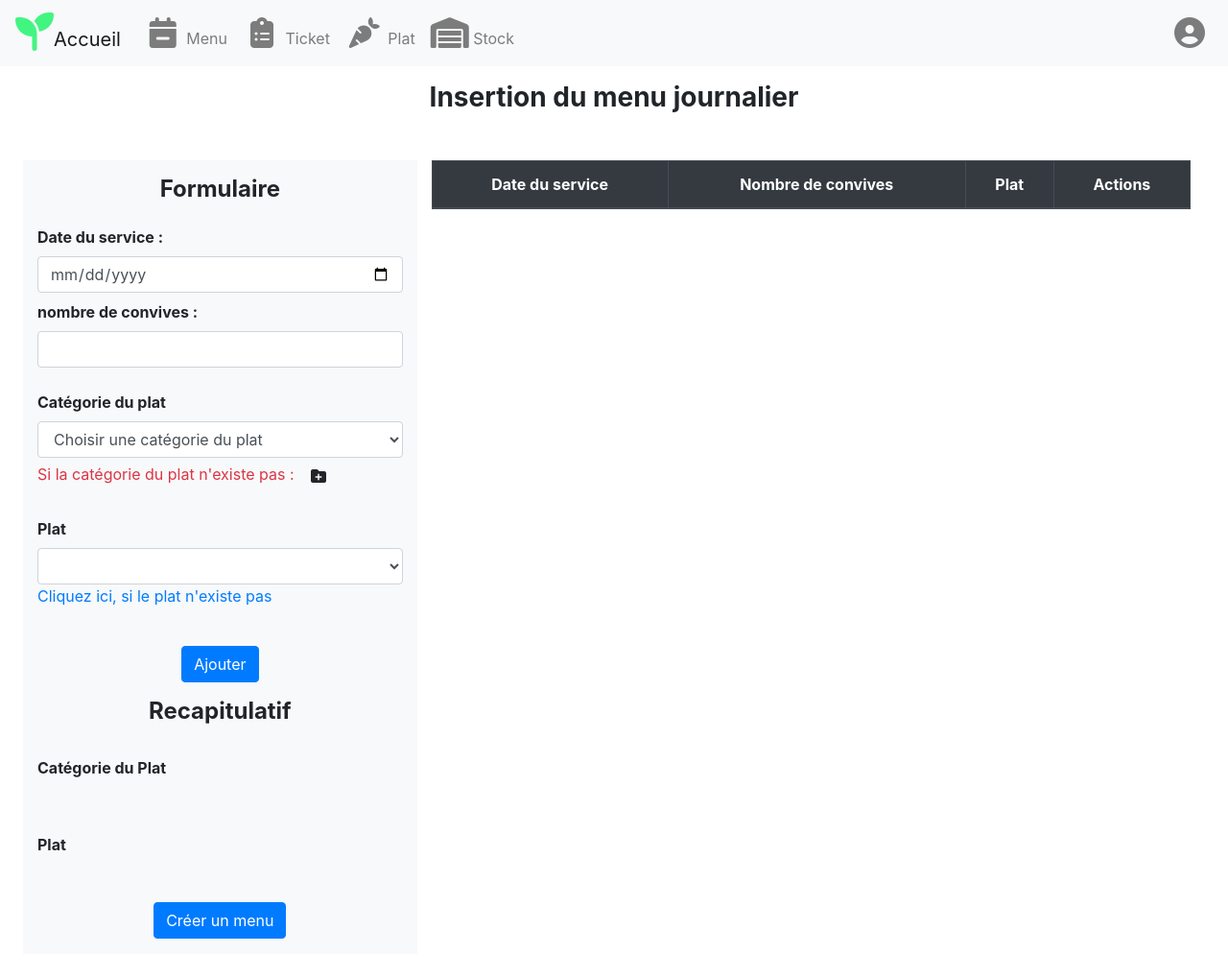
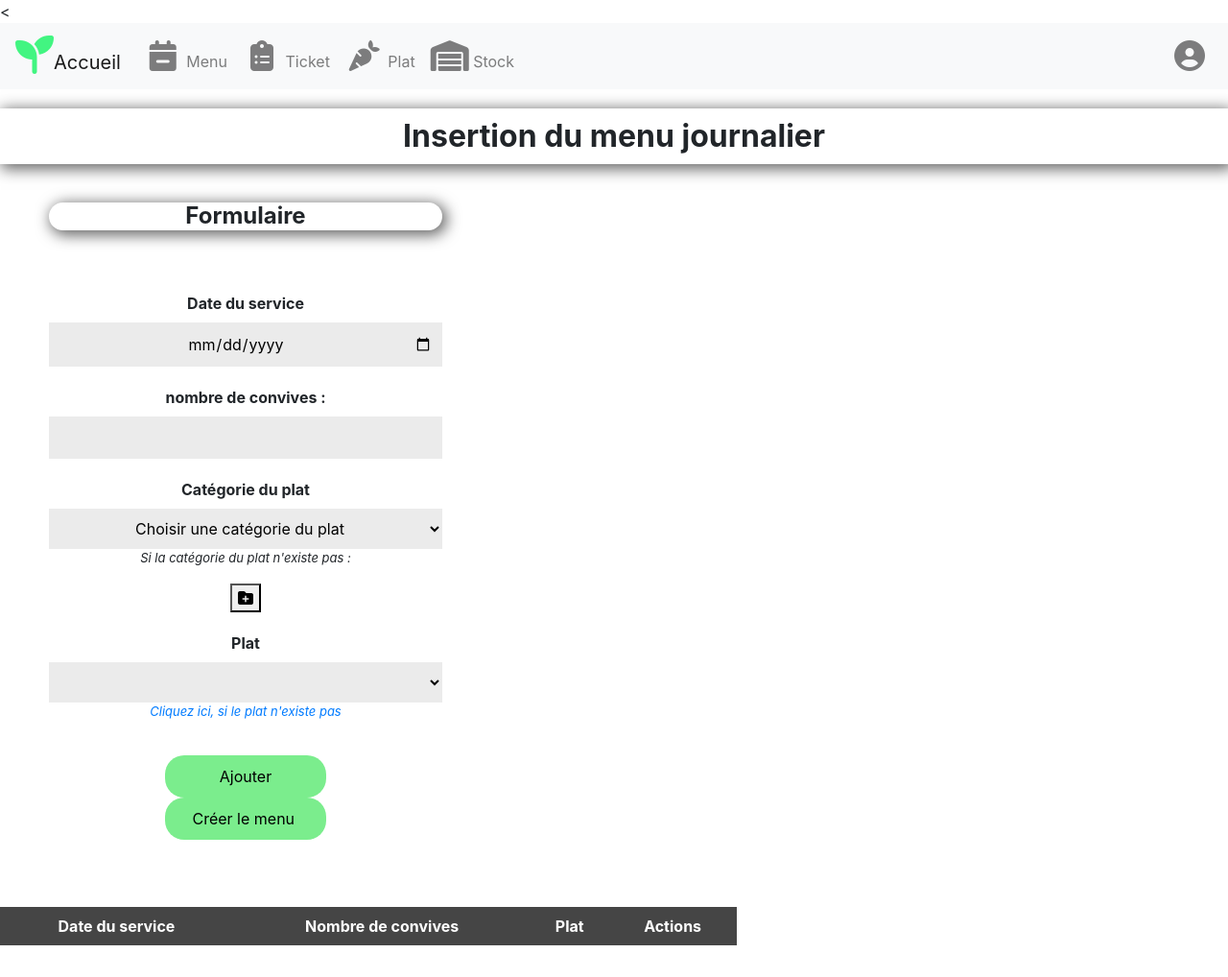
Before and after one commit to Sididboo/Cantine, a PHP site: template MVC_netican/view/v-menus.php in a window 1280 px wide. Shown: the whole page at 96% size. After the commit the page ends 985 px from the top, so only its background shows below. Run offline with PHP 8.4, Linux system fonts and the light colour scheme; the template is opened without the code that fills it, so the values that code supplies are empty; some libraries are stand-ins or nearby versions.

Commit message:
changement css

```diff
--- a/MVC_netican/view/v-menus.php
+++ b/MVC_netican/view/v-menus.php
@@ -6,8 +6,8 @@
     <meta name="viewport" content="width=device-width, initial-scale=1.0">
 
     <!--CSS-->
-    <link rel="stylesheet" href="./habillage/styles/css-header.css">
-    <link rel="stylesheet" href="https://cdn.jsdelivr.net/npm/bootstrap@4.5.3/dist/css/bootstrap.min.css" integrity="sha384-TX8t27EcRE3e/ihU7zmQxVncDAy5uIKz4rEkgIXeMed4M0jlfIDPvg6uqKI2xXr2" crossorigin="anonymous">
+    <link rel="stylesheet" href="./habillage/styles/css-tickets.css">
+    <link rel="stylesheet" href="https://maxcdn.bootstrapcdn.com/bootstrap/4.0.0/css/bootstrap.min.css" integrity="sha384-Gn5384xqQ1aoWXA+058RXPxPg6fy4IWvTNh0E263XmFcJlSAwiGgFAW/dAiS6JXm" crossorigin="anonymous">
     <!--JS-->
     <script src="https://ajax.googleapis.com/ajax/libs/jquery/3.4.1/jquery.min.js"></script>
     <script src="https://cdnjs.cloudflare.com/ajax/libs/popper.js/1.16.0/umd/popper.min.js"></script>
@@ -20,42 +20,41 @@
     <script src="view/ajax/v-search.js"></script>
     <script src="view/ajax/v-menus_add.js"></script>
   </head>
-    <body>
-
+    <
         <!-- Header -->
         <?php include './header.html'; ?>
 
-        <div class="container-fluid">
+        <div class="containerTickets">
 
-            <h3 class="text-center font-weight-bold py-3">Insertion du menu journalier </h3>
+            <h1 class="title">Insertion du menu journalier</h1>
 
-            <div class="row p-4">
-
-                <div class="col-md-4 bg-light">
+            <div class="containerFormTab">
 
                 <!--form-->
-                <form action="" method="POST" enctype="multipart/form-data">
-                    <!--title-->
-                    <h4 class="pt-3 text-center font-weight-bold">Formulaire</h4>
+                <form class="formulaire" action="" method="POST" enctype="multipart/form-data" id="form">
+
+                    <h4 class="titleForm">Formulaire</h4>
+
+                    <!-- Message erreur si champ non remplie -->
+                    <p class="error" id="erreur"></p>
 
                     <!-- Message erreur si champ non remplie -->
                     <p class="text-warning" id="erreur"></p>
 
-                    <div class="form-group">
+                    <div class="divForm">
+                    <div class="divForm">
+                        <label class="">Date du service</label>
+                        <input class="field" type="date" name="date" id="date" required/>
+                    </div>
 
-                        <div class="cell_date pt-2">
-                            <label class="font-weight-bold">Date du service :</label>
-                            <input class="form-control" type="date" name="dateMenu" id="dateMenu" required/>
-                        </div>
-
-                        <div class="cell_date pt-2">
-                            <label class="font-weight-bold">nombre de convives :</label>
-                            <input class="form-control" type="number" name="nbConvives" id="nbConvives" required/>
+                        <div class="divForm">
+                            <label class="">nombre de convives :</label>
+                            <input class="field" type="number" name="nbConvives" id="nbConvives" required/>
                         </div>
                         <!-- Gestion du menu déroulant pour le choix de la catégorie du plat  -->
-                        <div class="pt-4">
-                            <label class="font-weight-bold">Catégorie du plat</label>
-                            <select class="form-control" name="categoriesPlat" id="categoriesPlat" onchange="searchPlats()" required>
+                        <div class="divForm">
+                            <label class="">Catégorie du plat</label>
+                            <select class="field" name="categoriesPlat" id="categoriesPlat" onchange="searchPlats()" required>
                                 <option value="">Choisir une catégorie du plat</option>
                                 <?php
                                     for ($i=0; $i < count($listCategoriesPlats); $i++)
@@ -64,27 +63,29 @@
                                     }
                                 ?>
                             </select>
-                            <span class="text-danger">Si la catégorie du plat n'existe pas : </span>
-                            <button type="button" class="btn" onclick="openPopupCategoriePlat()"><i class="fas fa-folder-plus"></i></button>
+                            <p class="">Si la catégorie du plat n'existe pas : </p>
+                            <button type="itemAdd" type="button" onclick="openPopupCategoriePlat()"><i class="fas fa-folder-plus"></i></button>
+
                              <!-- Popup Catégorie -->
                              <div id="popupCategoriePlat"  style="display: none;">
                                 <div>
                                     <p>Avant d'ajouter une nouvelle catégorie, pensez à bien vérifier s'elle n'existe pas déjà.</p>
                                 </div>
                                 <div>
-                                    <input type="text" class="form-control w-50" name="categoriePlat" id="categoriePlat" placeholder="Saisir nouvelle catégorie"/>
+                                <input class="field" type="text" name="categorie" id="categorie" placeholder="Nouvelle catégorie..."/>
                                 </div>
                                 <br>
                                 <div>
-                                    <button type="button" class="btn btn-primary" onclick="addCategoriePlat()">Valider</button>
-                                    <button type="button" class="btn btn-secondary" onclick="closePopupCategoriePlat()">Fermer</button>
+                                    <button class="buttonItemExit" type="button" onclick="addCategoriePlat()">Valider</button>
+                                    <button class="buttonItemAdd" type="button" onclick="closePopupCategoriePlat()">Fermer</button>
                                 </div>
                             </div>
                         </div>
+
                         <!-- Gestion du menu déroulant pour le choix du plat -->
-                        <div class="py-4">
-                            <label class="font-weight-bold">Plat </label>
-                            <select class="form-control" name="plat" id="plat" required>
+                        <div class="divForm">
+                        <label class="">Plat </label>
+                            <select class="field" name="plat" id="plat" required>
                                     <?php
                                     for ($i=0; $i < count($listPlats); $i++)
                                     {
@@ -92,38 +93,14 @@
                                     }
                                     ?>
                             </select>
-                            <span class="text-danger"><a href="./index.php?action=creationPlat">Cliquez ici, si le plat n'existe pas</a></span>
-                        </div>
-                        <div class="pt-3 text-center">
-                            <!-- Buttons -->
-                            <input class="btn btn-primary" type="button" value="Ajouter" onclick="addRecap()">
-                            <!-- End buttons -->
-                        </div>
-                        <h4 class="pt-3 text-center font-weight-bold">Recapitulatif</h4>
-                        <div class="py-4">
-                            <label class="font-weight-bold">Catégorie du Plat </label>
-                        <!--Remplissage en PHP-->
-                        <?php
-                            for ($i=0; $i < count($listCategoriesPlats); $i++)
-                            {
-                                ?>
-                                    <tr>
-                                        <td><?php echo $listCategoriesPlats[$i]->get_nom(); ?></td>
-
-                                    </tr>
-                                <?php
-                            }
-                            ?>
-                        </div>
-                        <div class="py-4">
-                            <label class="font-weight-bold">Plat </label>
-
+                            <p class=""><a href="./index.php?action=creationPlat">Cliquez ici, si le plat n'existe pas</a></span>
                         </div>
 
+                        <div class="">
+                            <!-- Buttons -->
+                            <input class="buttonAdd" type="button" value="Ajouter" onclick="addRecap()">
 
-                        <div class="pt-3 text-center">
-                            <!-- Buttons -->
-                            <input class="btn btn-primary" type="button" value="Créer un menu" onclick="addMenus()">
+                            <input class="buttonAdd" type="button" value="Créer le menu " onclick="addMenus()">
                             <!-- End buttons -->
                         </div>
                     </div>
@@ -131,10 +108,10 @@
                 </form>
                 <!--End form-->
             </div>
-            <div class="col-md-8 table-responsive-md">
+            <div class="">
                 <!-- Tableau qui réference tout les tickets ajoutés dans la base de donnée -->
-                <table class="table table-bordered table-striped table-hover text-center">
-                    <thead class="thead-dark">
+                <table class="">
+                    <thead class="">
                         <tr>
                             <th>Date du service</th>
                             <th>Nombre de convives</th>
@@ -153,11 +130,13 @@
                                         <td><?php echo $listContenants[$i]->get_leMenu()->get_dateMenu(); ?></td>
                                         <td><?php echo $listContenants[$i]->get_leMenu()->get_nbConvive(); ?></td>
                                         <td><?php echo $listContenants[$i]->get_lePlat()->get_nom(); ?></td>
+                                        <td class="actions">
+                                            <button class="buttonItemExit" onclick="delMenus('<?php echo $listContenants[$i]->get_leMenu()->get_dateMenu(); ?>')"><i class="fas fa-trash"></i> Supprimer</button>
+
                                     </tr>
                                 <?php
                             }
-                            ?>
-
+                                ?>
                     </tbody>
                 </table>
             <!-- Fin de tableau -->
```
